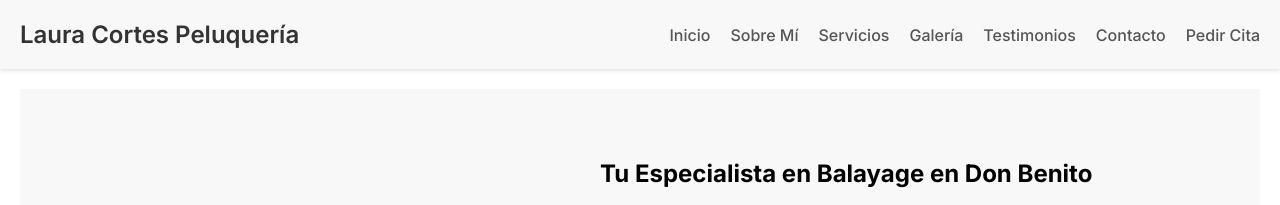
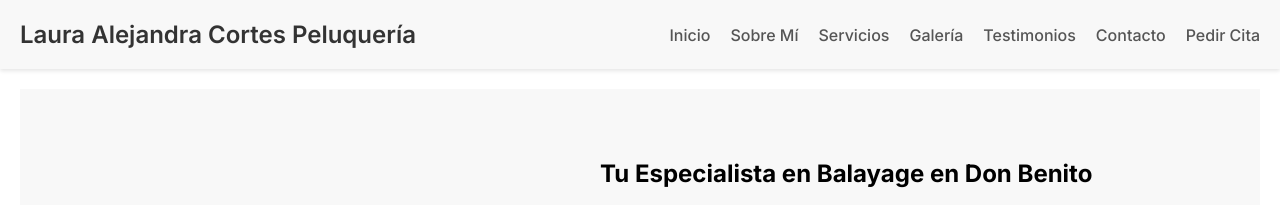
Before and after one commit to Beto01/LauraCortes, a plain HTML site: page index.html in a window 1280 px wide. Shown: the top 205 px of the page. Drawn offline with Linux system fonts and the light colour scheme; a script that the page names is missing.

Commit message:
he añadido el segundo nombre :wq

```diff
--- a/index.html
+++ b/index.html
@@ -16,7 +16,7 @@
 <body>
     <header>
         <div class="logo">
-            <a href="#">Laura Cortes Peluquería</a>
+            <a href="#">Laura Alejandra Cortes Peluquería</a>
         </div>
         <nav>
             <ul>
```
